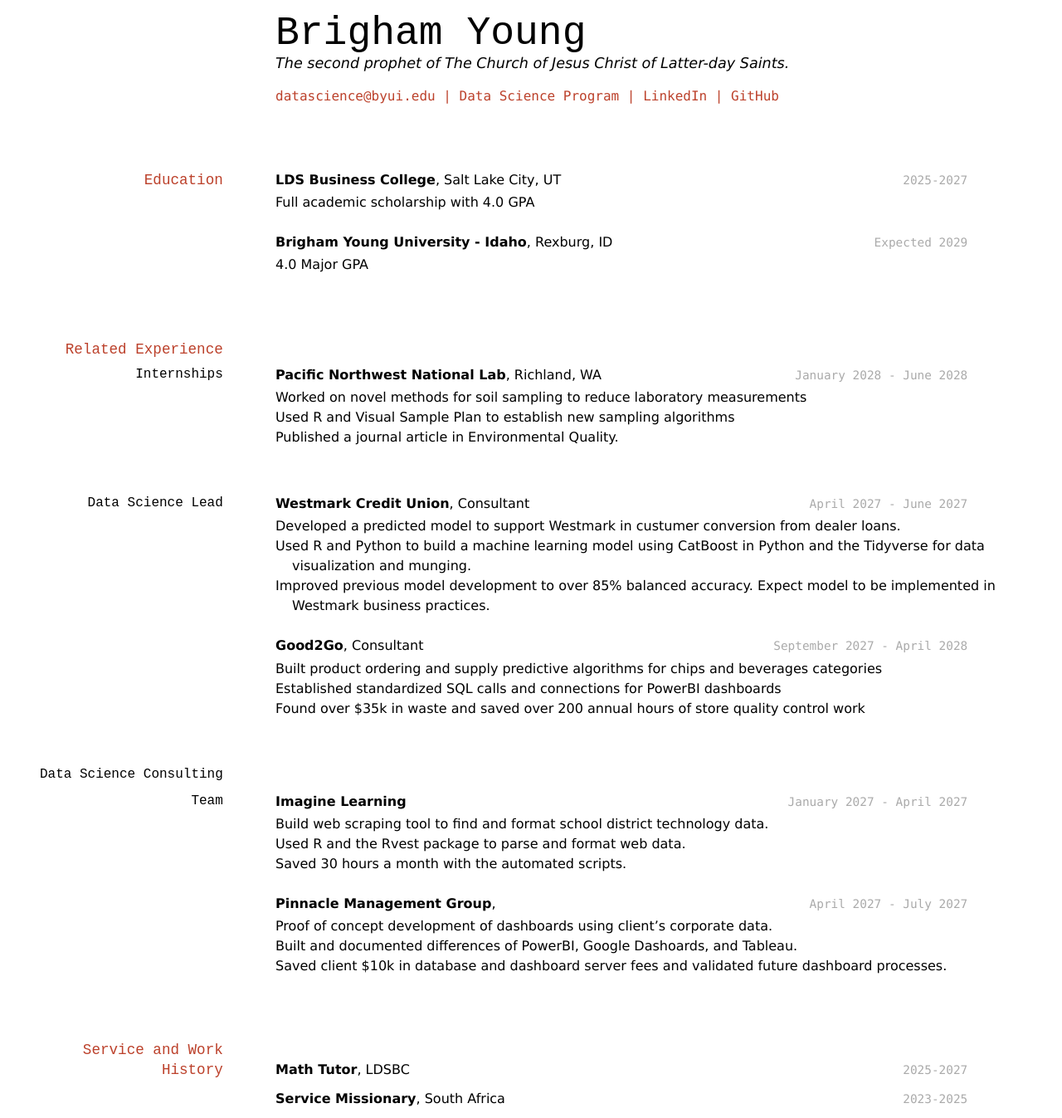
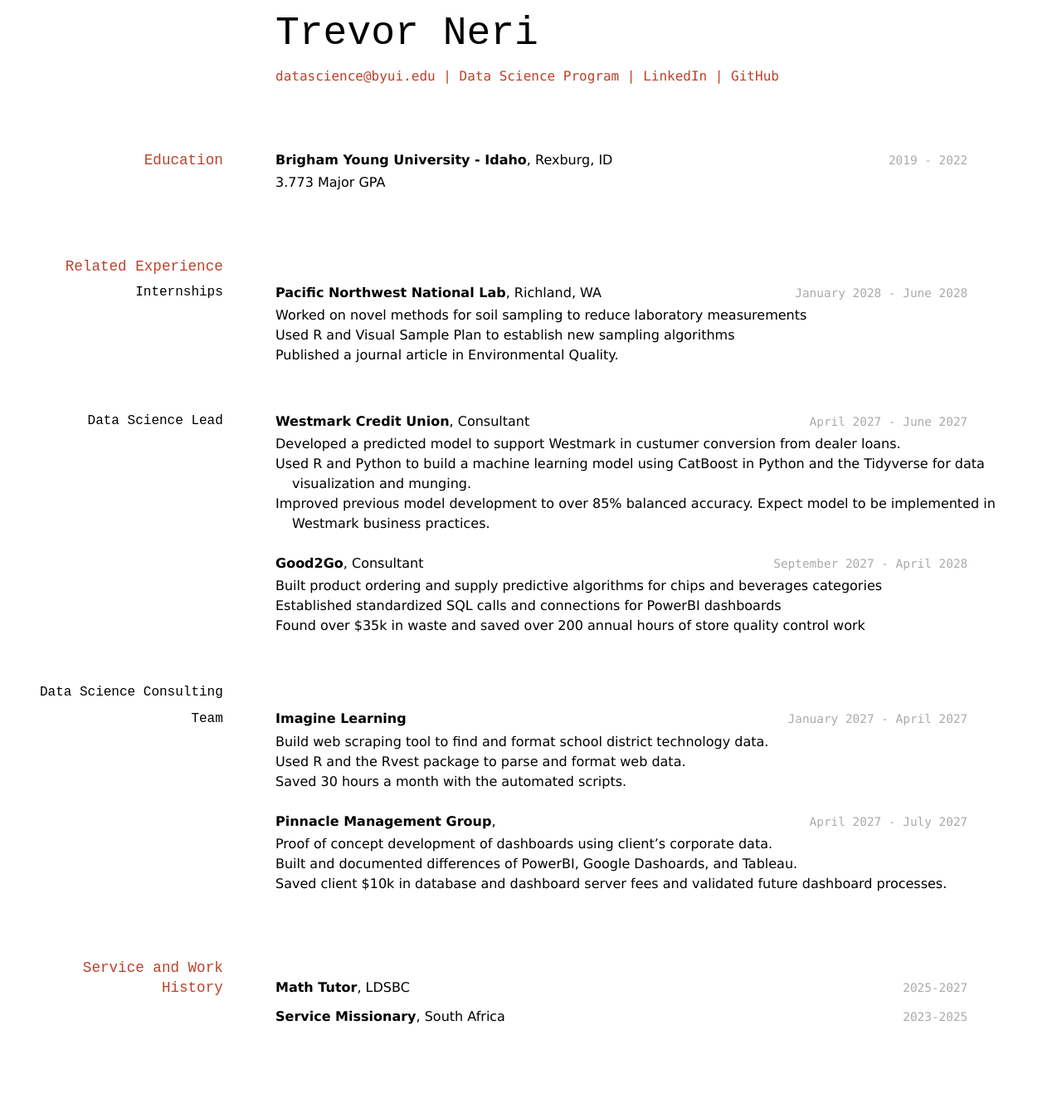
Before and after one commit to byuids-resumes/TNeri_resume, a Jekyll site: the page built from docs/index.md, in a window 1280 px wide. Shown: the whole page at 83% size. Built offline with Jekyll 4.4.1, drawn with Linux system fonts in a browser that asks for light colours; after the commit the page ends 1248 px from its top, so only the background shows below that.

Commit message:
Update index.md

```diff
--- a/docs/index.md
+++ b/docs/index.md
@@ -1,9 +1,8 @@
 ---
 layout: cv
-title: Brigham Young's Resume
+title: Trevor Neri's Resume
 ---
-# Brigham Young
-The second prophet of The Church of Jesus Christ of Latter-day Saints.
+# Trevor Neri
 
 <div id="webaddress">
 <a href="datascience@byui.edu">datascience@byui.edu</a>
@@ -16,15 +15,10 @@ The second prophet of The Church of Jesus Christ of Latter-day Saints.
 
 ## Education
 
-`2025-2027`
-__LDS Business College__, Salt Lake City, UT
-
-- Full academic scholarship with 4.0 GPA
-
-`Expected 2029`
+`2019 - 2022`
 __Brigham Young University - Idaho__, Rexburg, ID
 
-- 4.0 Major GPA
+- 3.773 Major GPA
 
 
 ## Related Experience
```
